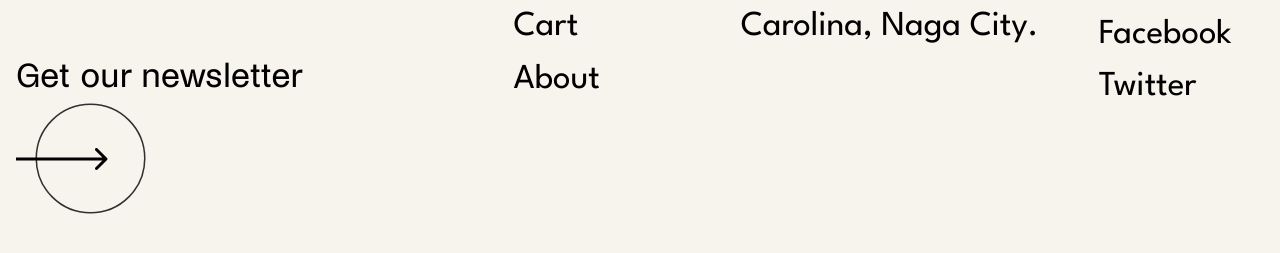
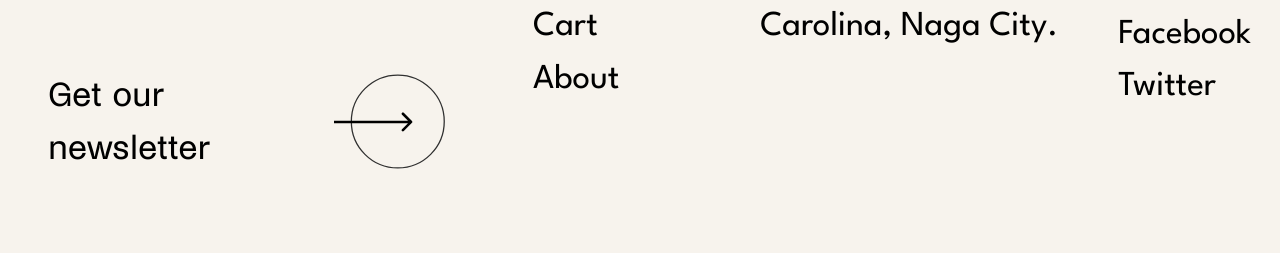
Before and after one commit to ringojuice03/MingMing-Web, a React (Create React App) app in the folder frontend/: page /about in a window 1280 px wide. Shown: the part 573-826 px from the top of the page. Built offline with nearby package versions, Linux system fonts and the light colour scheme.

Commit message:
docu: Add utility classes for styling arrow icon area

```diff
--- a/frontend/src/components/Footer.js
+++ b/frontend/src/components/Footer.js
@@ -11,7 +11,7 @@ export const Footer = () => {
                         <Link to="/" aria-label="Home"><img className="footer-logo" src={logo} alt="Mingming Logo"/></Link>
                         <p>Baked to Perfection, Crafted for Delight</p>
                         <div aria-label="newsletter">
-                            <Link to="/" className="cta-newsletter | fs-newsletter">
+                            <Link to="/" className="cta-icon-area fs-newsletter cta-hover">
                                 <p>Get our newsletter</p>
                                 <NewsLetterIcon className="icons"/>
                             </Link>
```
